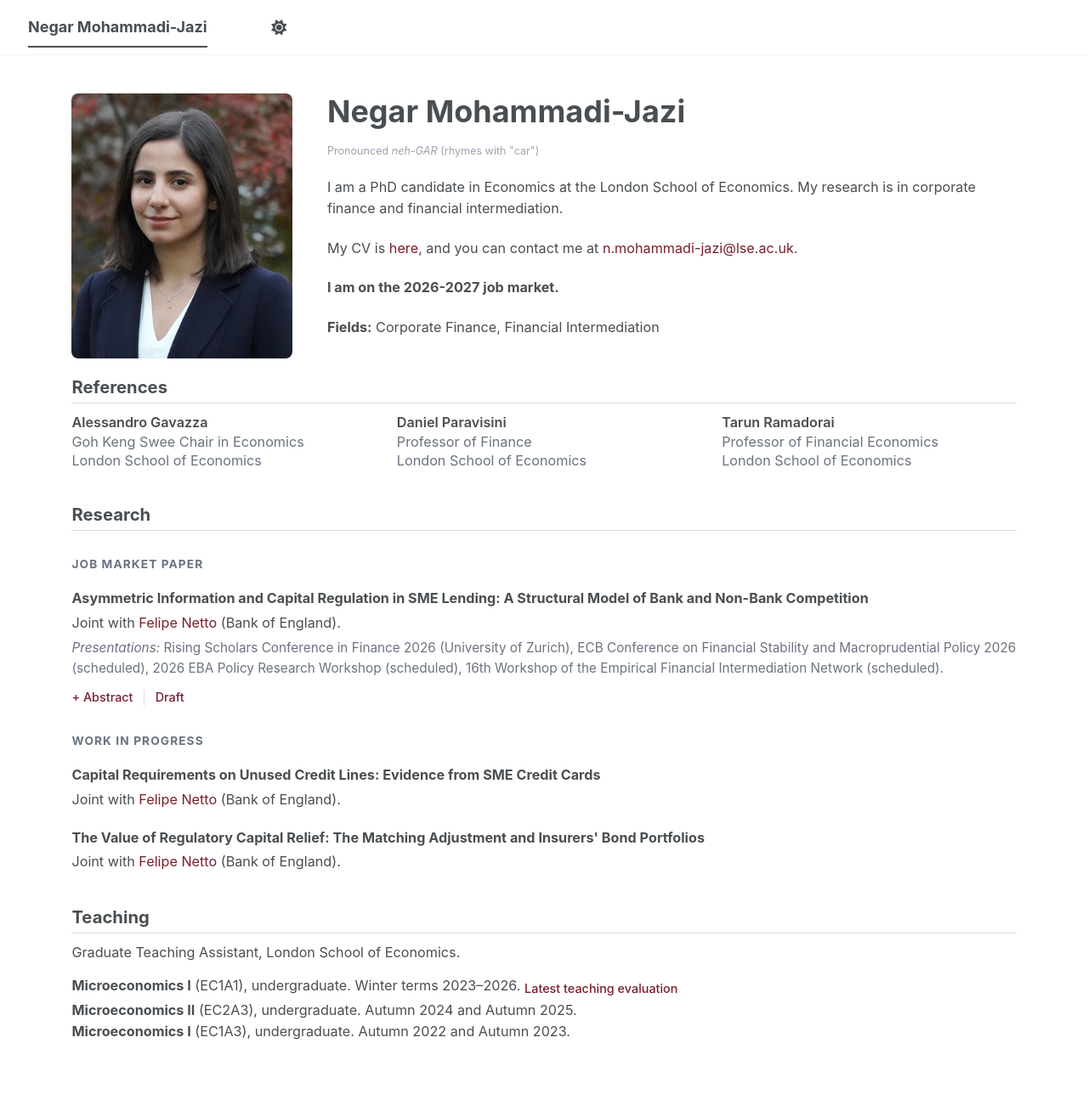
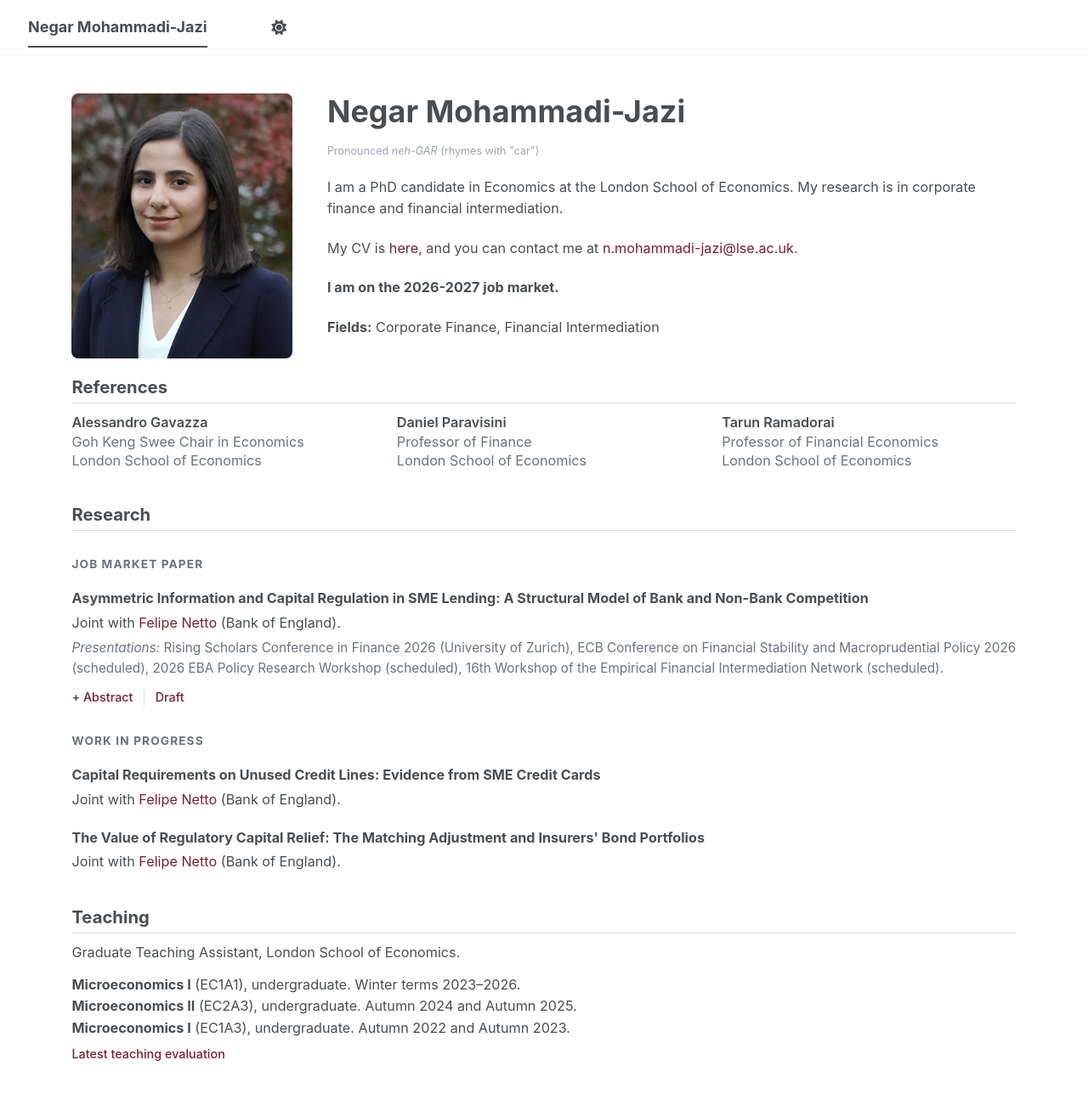
Before and after one commit to NegarMJazi/NegarMJazi.github.io, a Jekyll site: the page built from _pages/about.md, in a window 1280 px wide and 1334 px high. Shown: the top 1288 px of the window at 85% size. Built offline with Jekyll 4.4.1, drawn with Linux system fonts in a browser that asks for light colours; a script bundle is joined from its source files by our own code; library files that are not in the unit come from our copies.

Commit message:
Move teaching evaluation link below course list

```diff
--- a/_pages/about.md
+++ b/_pages/about.md
@@ -76,8 +76,9 @@ author_profile: false
   <p>Graduate Teaching Assistant, London School of Economics.</p>
 
   <p>
-    <strong>Microeconomics I</strong> (EC1A1), undergraduate. Winter terms 2023&ndash;2026. <span class="paper-links">[<a href="/files/teaching-evaluation-2026.pdf" target="_blank">Latest teaching evaluation</a>]</span><br>
+    <strong>Microeconomics I</strong> (EC1A1), undergraduate. Winter terms 2023&ndash;2026.<br>
     <strong>Microeconomics II</strong> (EC2A3), undergraduate. Autumn 2024 and Autumn 2025.<br>
     <strong>Microeconomics I</strong> (EC1A3), undergraduate. Autumn 2022 and Autumn 2023.
   </p>
+  <div class="teaching-links" style="margin-top:-.7rem;"><span class="paper-links"><a href="/files/teaching-evaluation-2026.pdf" target="_blank">Latest teaching evaluation</a></span></div>
 </section>
```
